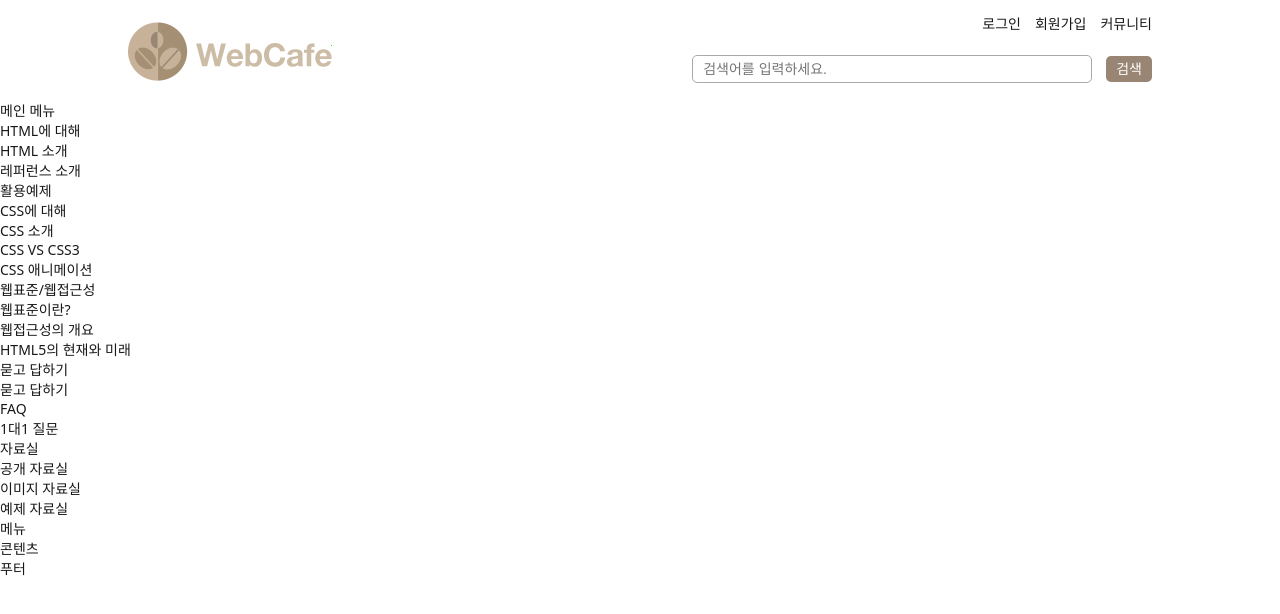
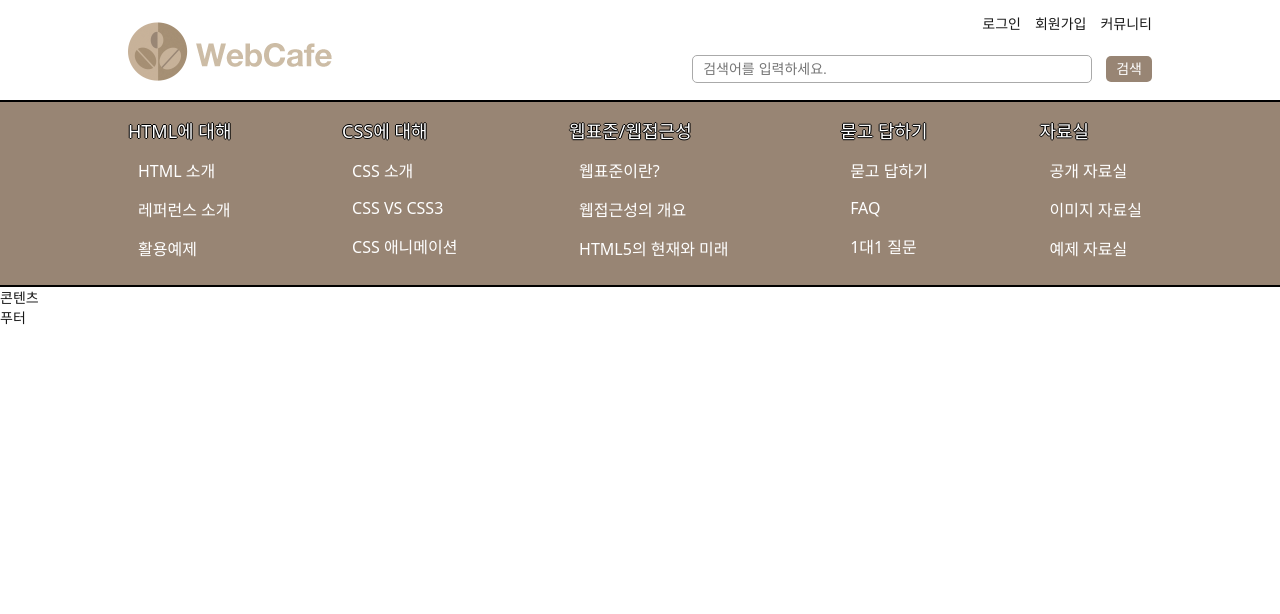
Before and after one commit to wlwlgkwlak/www, a plain HTML site: page index.html in a window 1280 px wide. Drawn offline with nearby package versions, Linux system fonts and the light colour scheme; a web font is replaced by a local one.

Commit message:
모바일 메인 메뉴 디자인 일부 수정

```diff
--- a/css/style.css
+++ b/css/style.css
@@ -19,15 +19,17 @@ table {
 
 /* 숨김 콘텐츠 */
 
-legend, .search-form label {
+legend, .search-form label, .readable-hidden {
   background: lime;
-  width: 1px;
+  border: 0;
+  clip: rect(0 0 0 0);
+  clip: rect (0, 0, 0, 0);
   height: 1px;
   margin: -1px;
-  font-size: 0;
-  line-height: 0;
-  clip: rect(1px, 1px, 1px, 1px);
   overflow: hidden;
+  padding: 0;
+  position: absolute;
+  width: 1px;
 }
 
 /* 링크 스타일 */
@@ -142,11 +144,37 @@ body {
     width: 100%;
     height: 100%;
   }
+  .navigation {
+    background-color: rgba(0, 0, 0, 0.7);
+    position: fixed;
+    top: 0;
+    left: 0;
+    width: 70%;
+    height: 100vh;
+    color: #ffffff;
+  }
+  .main-menu {
+    margin: 2rem;
+    list-style: none;
+  }
+  .main-menu span {
+    display: block;
+    font-size: 1.8rem;
+    margin-top: 2rem;
+  }
+  .sub-menu li {
+    margin: 0.5rem 2rem;
+    list-style: none;
+  }
 }
 
 /* Desktop */
 
 @media screen and (min-width:1000px) {
+  .header, .main-menu {
+    width: 80%;
+    margin: 0 auto;
+  }
   .container {
     /* display: flex; */
     flex-direction: row;
@@ -203,4 +231,30 @@ body {
     color: #ffffff;
     margin-left: 1em;
   }
+  .navigation {
+    background-color: #988574;
+    border-top: 2px solid #000000;
+    border-bottom: 2px solid #000000;
+    padding: 1.5rem 0 1rem;
+  }
+  .main-menu {
+    list-style: none;
+    display: flex;
+    justify-content: space-between;
+    color: #ffffff;
+    font-size: 1.8rem;
+  }
+  .main-menu span {
+    text-shadow: 1px 0px 0 #000000, 0px 1px 0 #000000, -1px 0px 0 #000000, 0px -1px 0 #000000;
+  }
+  .sub-menu {
+    list-style: none;
+    font-size: 1.6rem;
+    margin: 1rem;
+  }
+  .sub-menu a {
+    display: block;
+    padding: 5px 0;
+    margin-top: 5px;
+  }
 }
--- a/index.html
+++ b/index.html
@@ -34,7 +34,7 @@
     </header>
     <nav class="navigation">
       <h2 class="readable-hidden">메인 메뉴</h2>
-      <ul class="main menu">
+      <ul class="main-menu">
         <li>
           <span>HTML에 대해</span>
           <ul class="sub-menu">
@@ -76,7 +76,7 @@
           </ul>
         </li>
       </ul>
-      메뉴
+
     </nav>
     <main class="main">콘텐츠</main>
     <footer class="footer">푸터</footer>
```
